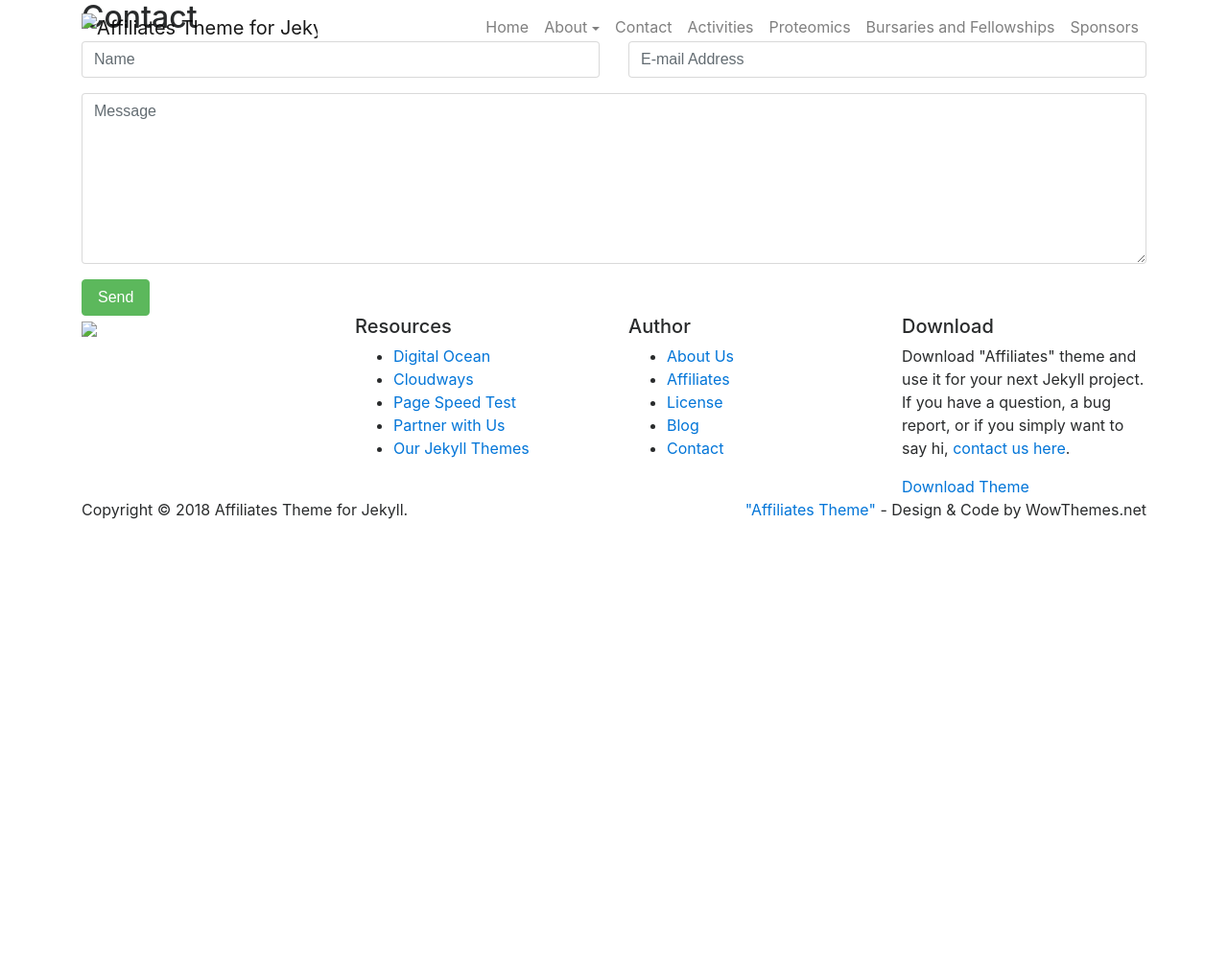
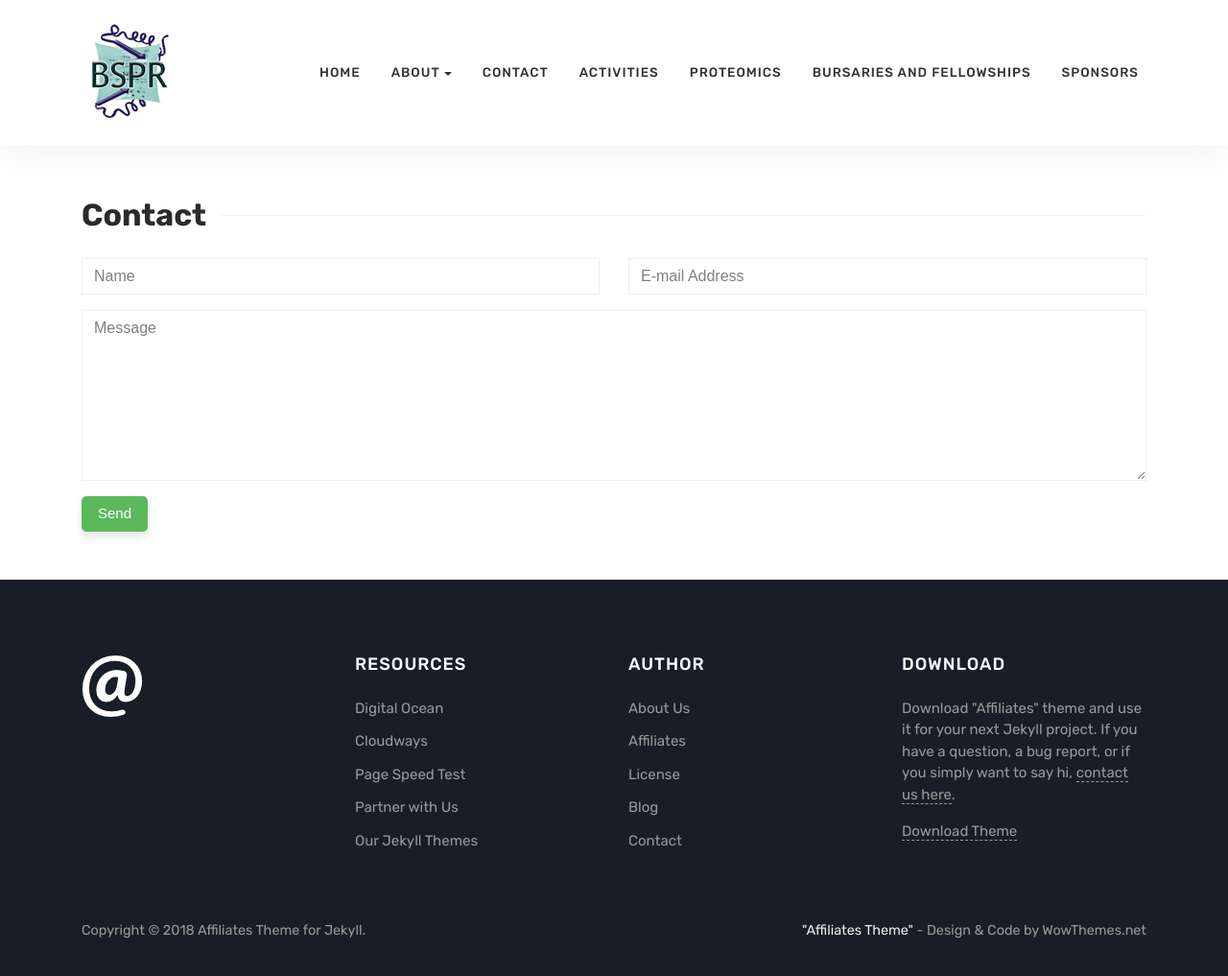
Before and after one commit to Chuqiaoo/bsprdev, a Jekyll site: the page built from contact.html, in a window 1280 px wide and 1027 px high. Shown: the top 1017 px of the window at 96% size. Built offline with Jekyll 4.4.1, drawn with Linux system fonts in a browser that asks for light colours; nearby versions of some CDN libraries; library files that are not in the unit come from our copies.

```diff
--- a/_config.yml
+++ b/_config.yml
@@ -5,7 +5,7 @@ meta_description: "Jekyll theme for blogging."
 logo: 'assets/images/bspr_logo.jpg'
 favicon: 'assets/images/favicon.ico'
 paginate: 12
-baseurl: 'bsprdev'
+baseurl: '/bsprdev'
 email: 'wowthemesnet@gmail.com'
 google_analytics: 'UA-46278016-1'
 disqus: 'demowebsite'
```
